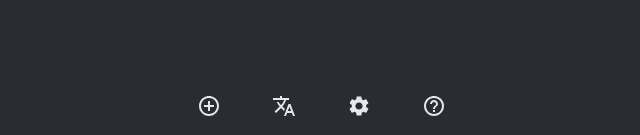
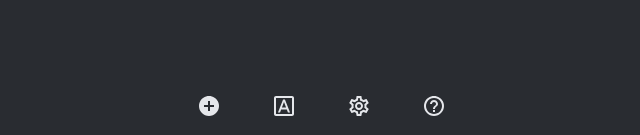
Before and after one commit to h-peysepar/lang-helper, a Next.js app: page /add-word in a window 1280 px wide. Shown: the part 662-797 px from the top of the page, without its empty margins (319-959 px from the left). Built offline with nearby package versions, Linux system fonts and the light colour scheme.

Commit message:
refactor icons

```diff
--- a/src/components/Menubar.tsx
+++ b/src/components/Menubar.tsx
@@ -1,20 +1,59 @@
-import React from 'react'
-import Add from '@mui/icons-material/AddCircleOutlineOutlined'
-import FontDownload from '@mui/icons-material/TranslateOutlined'
-import Help from '@mui/icons-material/HelpOutlineOutlined'
-import NavLink from 'next/link'
-import Settings from '@mui/icons-material/Settings'
-import IconButton from '@mui/material/IconButton'
+import React, { useMemo } from 'react';
+import { useRouter } from 'next/router';
+import NavLink from 'next/link';
+import AddCircleIcon from '@mui/icons-material/AddCircle';
+import AddCircleOutlineIcon from '@mui/icons-material/AddCircleOutline';
+
+import FontDownloadIcon from '@mui/icons-material/FontDownload';
+import FontDownloadOutlinedIcon from '@mui/icons-material/FontDownloadOutlined';
+
+import SettingsIcon from '@mui/icons-material/Settings';
+import SettingsOutlinedIcon from '@mui/icons-material/SettingsOutlined';
+
+import HelpOutlineOutlinedIcon from '@mui/icons-material/HelpOutlineOutlined';
+import Help from '@mui/icons-material/HelpOutlined';
+
 function Menubar() {
-     const linkClass = 'text-gray-200 p-4 box-content'
-     return (
-          <div className='flex w-9/12 items-center justify-around'>
-               <IconButton><NavLink href='/add-word'><Add className={linkClass}/></NavLink></IconButton>
-               <IconButton><NavLink href='/words'><FontDownload className={linkClass}/></NavLink></IconButton>
-               <IconButton><NavLink href='/setting'><Settings className={linkClass}/></NavLink></IconButton>
-               <IconButton><NavLink href='/quiz'><Help className={linkClass}/></NavLink></IconButton>
-          </div>
-     )
+  const linkClass = 'text-gray-200 p-4 box-content';
+  const router = useRouter();
+  const routes = useMemo(
+    () => [
+      {
+        path: '/add-word',
+        Icon: AddCircleOutlineIcon,
+        ActiveIcon: AddCircleIcon,
+      },
+      {
+        path: '/words',
+        Icon: FontDownloadOutlinedIcon,
+        ActiveIcon: FontDownloadIcon,
+      },
+      {
+        path: '/setting',
+        Icon: SettingsOutlinedIcon,
+        ActiveIcon: SettingsIcon,
+      },
+      {
+        path: '/quiz',
+        Icon: HelpOutlineOutlinedIcon,
+        ActiveIcon: Help,
+      },
+    ],
+    [router]
+  );
+  return (
+    <div className='flex w-9/12 items-center justify-around cursor-pointer'>
+      {routes.map(route => (
+        <NavLink key={route.path} href={route.path}>
+          {router.pathname === route.path ? (
+            <route.ActiveIcon className={linkClass} />
+          ) : (
+            <route.Icon className={linkClass} />
+          )}
+        </NavLink>
+      ))}
+    </div>
+  );
 }
 
-export default Menubar
+export default Menubar;
```
